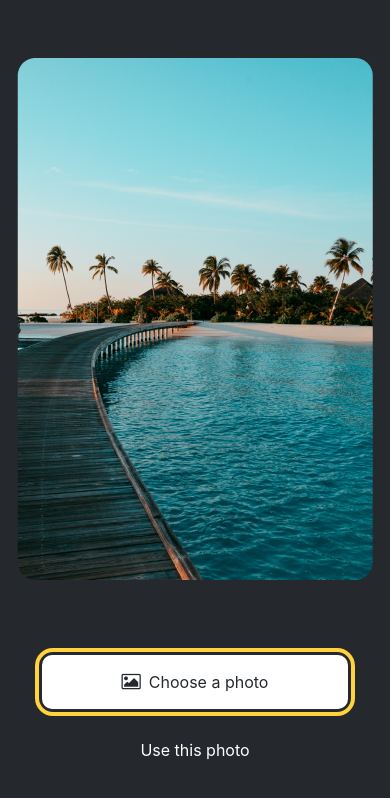
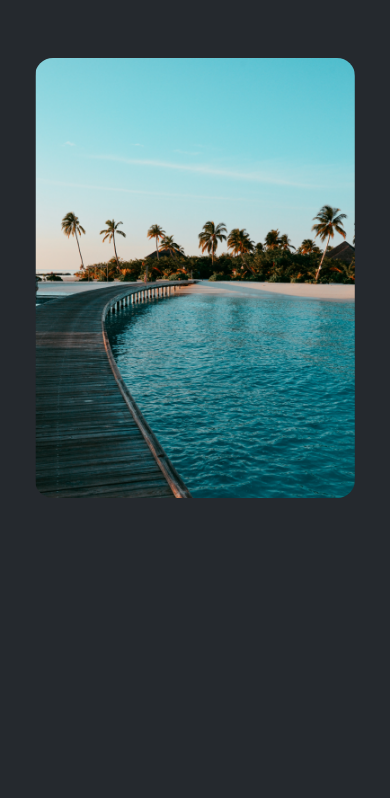
Before and after one commit to BrettSantor/StickerSmash, a React Native app: screen / in a window 390 px wide. Shown: the top 798 px of the page. Built offline with nearby package versions, Linux system fonts and the light colour scheme.

Commit message:
add image picker

```diff
--- a/App.js
+++ b/App.js
@@ -1,21 +1,45 @@
 import { StatusBar } from 'expo-status-bar';
 import { StyleSheet, Text, View, Image } from 'react-native';
+import { useState } from 'react';
 
-import ImageViewer from './components/ImageViewer';
-import Button from './components/Button'
+import ImageViewer from './components/customImageViewer';
+import Button from './components/customButton';
+
+import * as ImagePicker from 'expo-image-picker';
 
 const PlaceholderImage = require('./assets/images/background-image.png');
 
 export default function App() {
+const [showAppOptions, setShowAppOptions]= useState(false);
+  const [selectedImage, setSelectedImage] = useState(null);
+
+const pickImageAsync = async () => {
+  let result = await ImagePicker.launchImageLibraryAsync({
+    allowsEditing: true,
+    quality: 1,
+  });
+  if (!result.canceled){
+    setSelectedImage(result.assets[0].uri);
+    setShowAppOptions(true);
+  } else {
+    alert('you did not select an image, dummy');
+  }
+};
+
+
   return (
     <View style={styles.container}>
       <View style = {styles.imageContainer}>
-        <ImageViewer placeholderImageSource={PlaceholderImage}/>
+        <ImageViewer placeholderImageSource={PlaceholderImage} selectedImage={selectedImage}/>
+        </View>
+        {showAppOptions ? (
+      <View/>
+        ):(
+      <View style= {styles.footerContainer}>
+        <Button theme="primary" label="Choose a photo" onPress={pickImageAsync}/>
+        <Button label="Use this photo" onPress={setShowAppOptions(true)}/>
       </View>
-      <View style= {styles.footerContainer}>
-        <Button theme="primary" label="Choose a photo"/>
-        <Button label="Use this photo"/>
-      </View>
+        )}
       <StatusBar style="auto" />
     </View>
   );
--- a/components/ImageViewer.js
+++ /dev/null
@@ -1,15 +0,0 @@
-import { StyleSheet, Image } from 'react-native';
-
-export default function ImageViewer({placeholderImageSource}) {
-    return (
-        <Image source={placeholderImageSource} style ={StyleSheet.Image}/>
-    );
-}
-
-const styles = StyleSheet.create({
-    image: {
-        width:320,
-    height:440,
-    borderRadius:18,
-    }
-})
--- a/components/Button.js
+++ b/components/customButton.js
@@ -1,14 +1,14 @@
 import { StyleSheet, View, Pressable, Text } from "react-native";
 import FontAwesome from "@expo/vector-icons/FontAwesome";
 
-export default function Button ({ label, theme }) {
+export default function customButton ({ label, theme, onPress }) {
 
 if (theme === "primary") {
     return (
         <View style={[styles.buttonContainer, {borderWidth:4, borderColor: '#ffd33d', borderRadius:18}]} >
             <Pressable
             style= {[styles.button, {backgroundColor:'#fff'}]}
-            onPress={()=>alert('You pressed a button...Good job...')}
+            onPress={onPress}
             >
                 <FontAwesome
                 name="picture-o"
@@ -24,7 +24,7 @@ if (theme === "primary") {
 
     return (
         <View style= {styles.buttonContainer}>
-            <Pressable style={styles.button} onPress={()=> alert('You Pressed A Button. Good Job.')}>
+            <Pressable style={styles.button} onPress={onPress}>
                 <Text style={styles.buttonLabel}>{label}</Text>
             </Pressable>
         </View>
--- /dev/null
+++ b/components/customImageViewer.js
@@ -0,0 +1,18 @@
+import { StyleSheet, Image } from 'react-native';
+
+export default function customImageViewer({placeholderImageSource, selectedImage}) {
+
+const imageSource = selectedImage ? {uri: selectedImage} : placeholderImageSource;
+
+    return (
+        <Image source={imageSource.uri} style ={styles.image}/>
+    );
+}
+
+const styles = StyleSheet.create({
+    image: {
+        width:320,
+    height:440,
+    borderRadius:18,
+    }
+})
--- a/package.json
+++ b/package.json
@@ -16,7 +16,8 @@
     "react-dom": "18.2.0",
     "react-native-web": "~0.19.6",
     "@expo/webpack-config": "^19.0.0",
-    "@expo/vector-icons": "^13.0.0"
+    "@expo/vector-icons": "^13.0.0",
+    "expo-image-picker": "~14.3.2"
   },
   "devDependencies": {
     "@babel/core": "^7.20.0"
```
Also changed, not shown: 1 other file (tests, documents, lock files or other folders).
